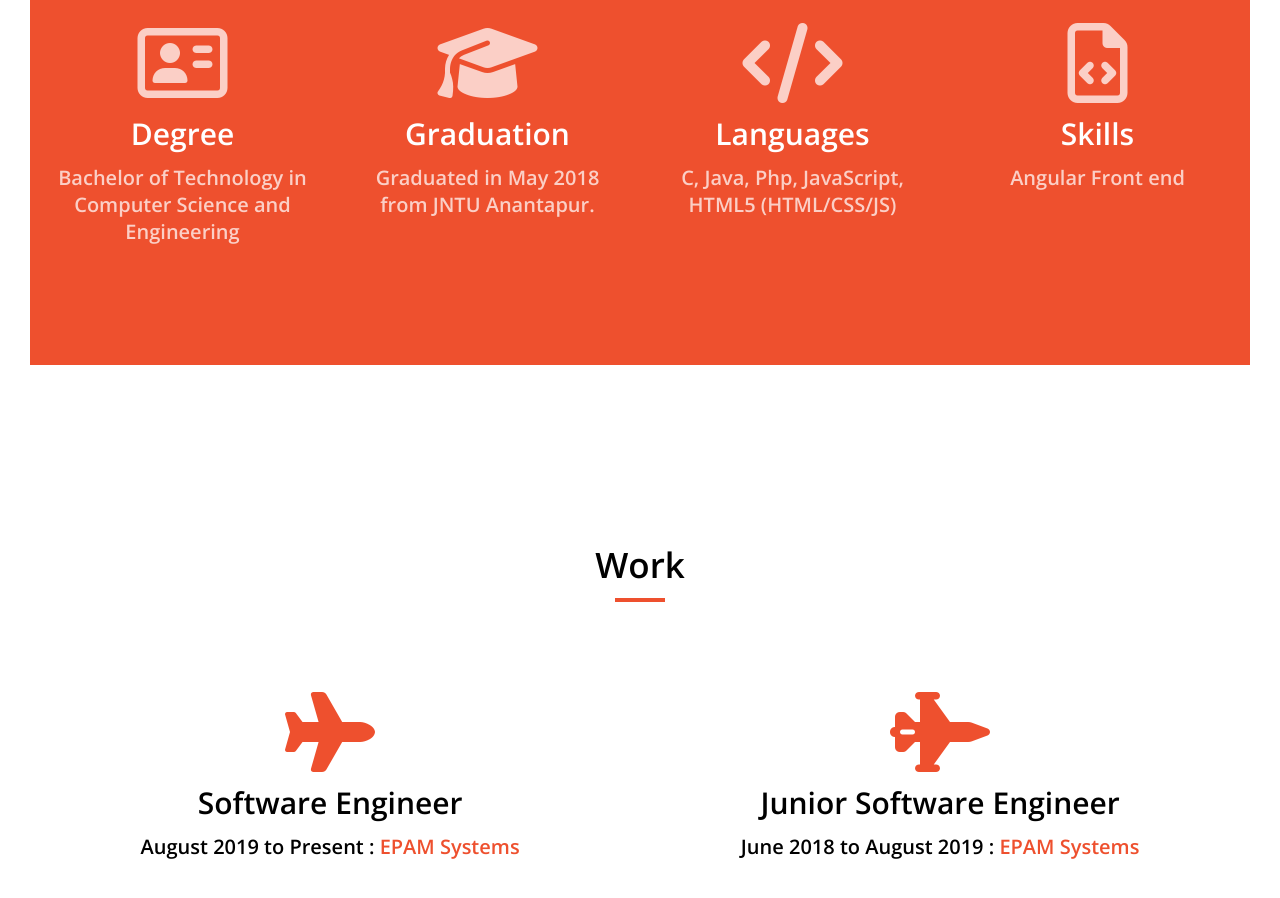
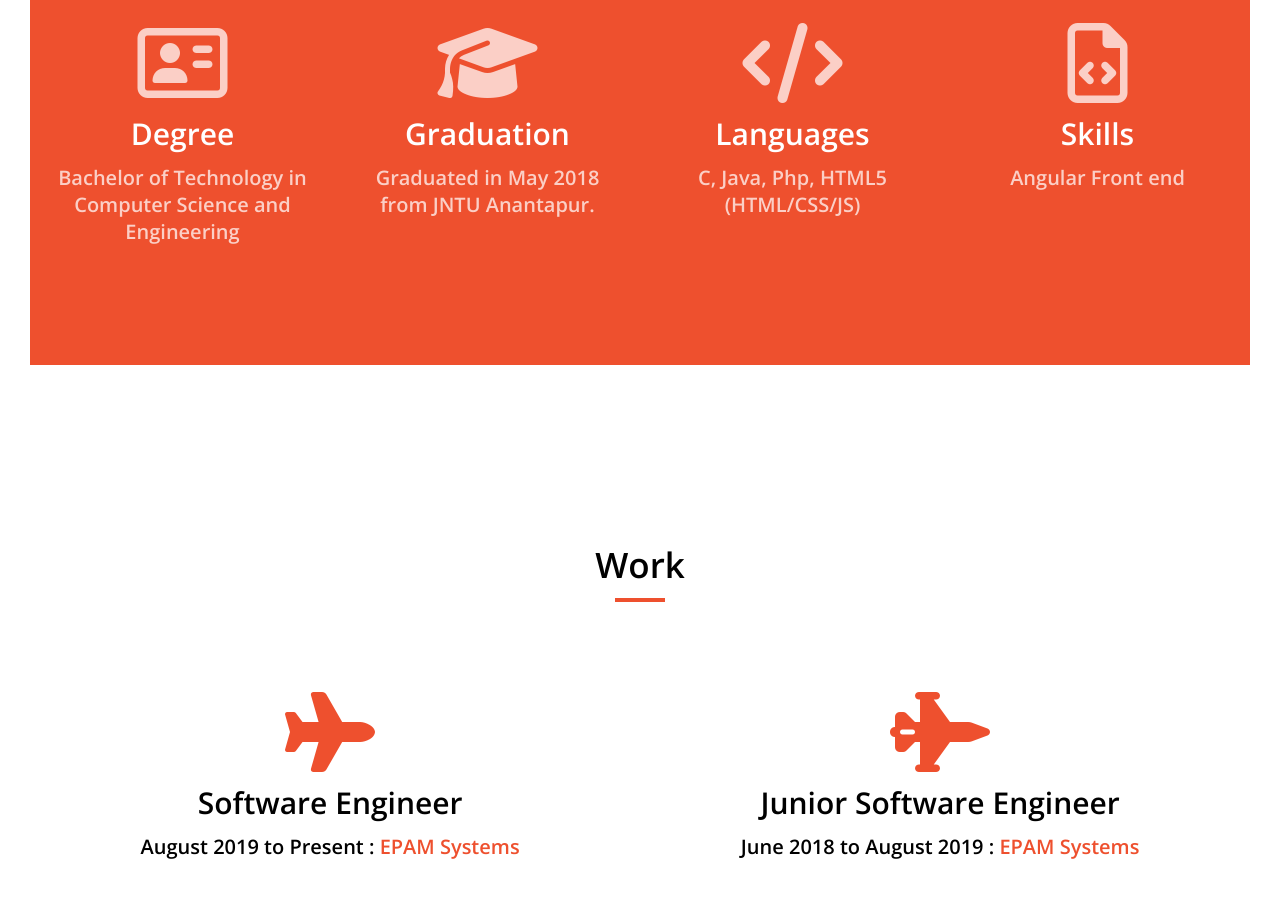
Before and after one commit to mugathi/mugathi.github.io, a website: page index.html in a window 1280 px wide. Shown: the part 972-1870 px from the top of the page. Drawn offline with nearby package versions, Linux system fonts and the light colour scheme.

Commit message:
updated languages

```diff
--- a/index.html
+++ b/index.html
@@ -44,7 +44,7 @@
                 <i class="fa fa-code card-icon" aria-hidden="true"></i>
                 <h6 class="card-name">Languages</h6>
                 <p class="card-content">
-                    C, Java, Php, JavaScript,
+                    C, Java, Php,
                     HTML5 (HTML/CSS/JS)
                 </p>
             </div>
```
